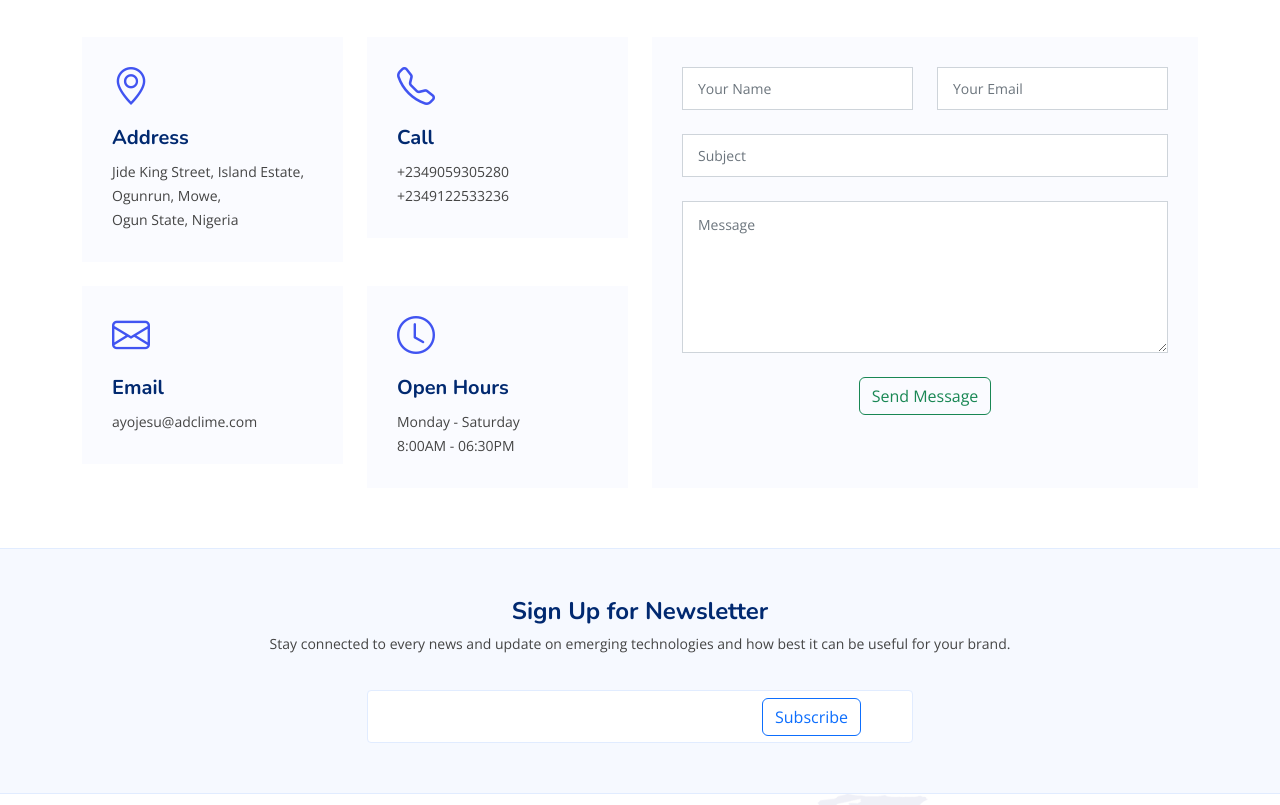
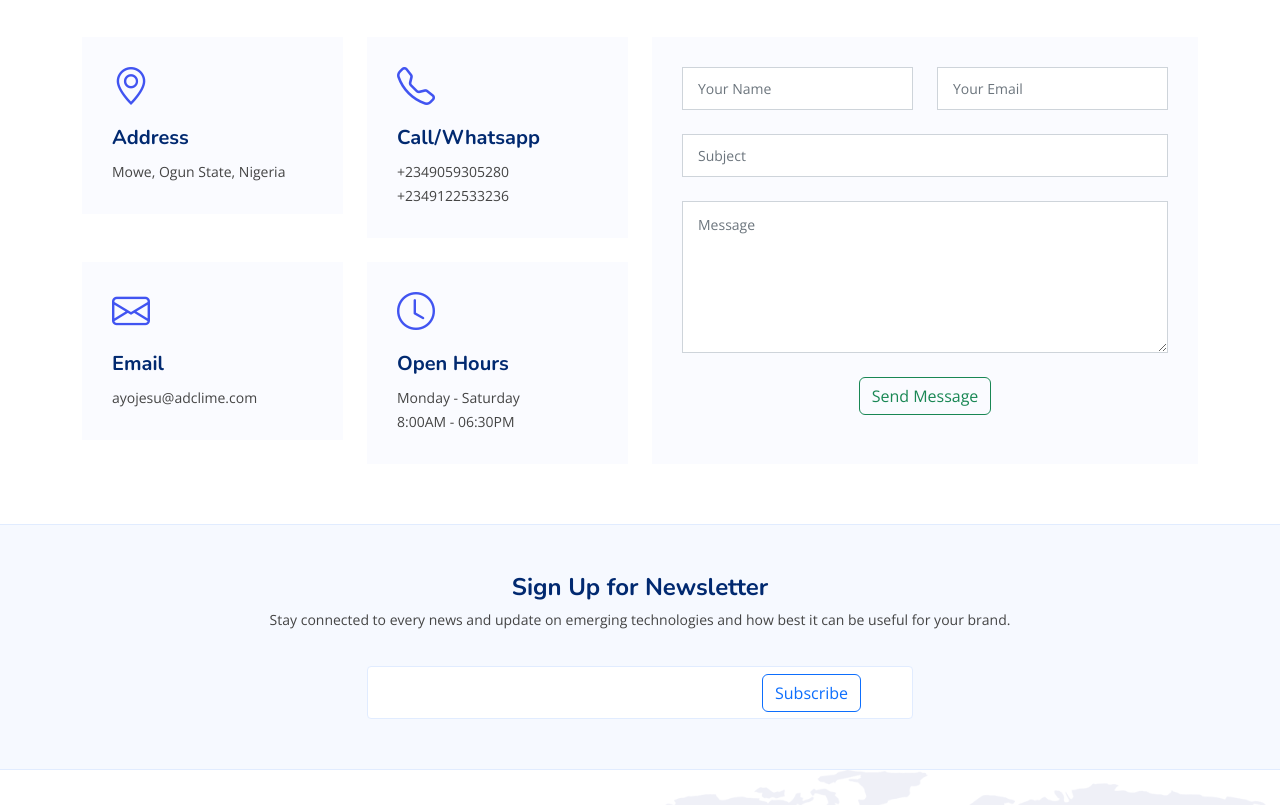
Before and after one commit to Cbookwap/pds, a plain HTML site: page index.html in a window 1280 px wide. Shown: the part 6670-7475 px from the top of the page. Drawn offline with nearby package versions, Linux system fonts and the light colour scheme.

Commit message:
Okay good

```diff
--- a/index.html
+++ b/index.html
@@ -679,14 +679,13 @@
                 <div class="info-box">
                   <i class="bi bi-geo-alt"></i>
                   <h3>Address</h3>
-                  <p>Jide King Street, Island Estate, Ogunrun, Mowe,<br>
-              Ogun State, Nigeria</p>
+                  <p>Mowe, Ogun State, Nigeria</p>
                 </div>
               </div>
               <div class="col-md-6">
                 <div class="info-box">
                   <i class="bi bi-telephone"></i>
-                  <h3>Call</h3>
+                  <h3>Call/Whatsapp</h3>
                   <p>+2349059305280<br>+2349122533236</p>
                 </div>
               </div>
```
